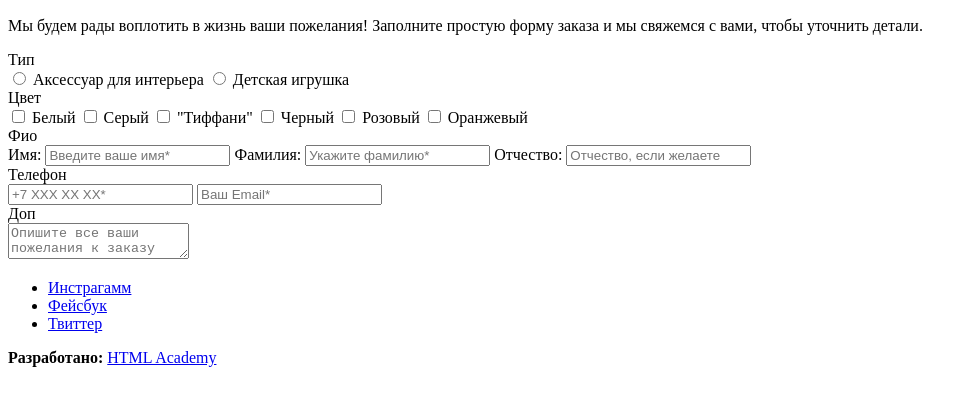
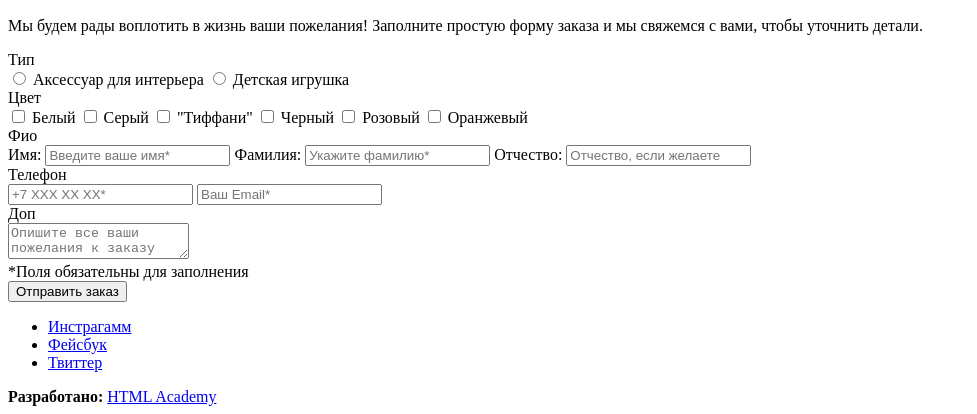
Before and after one commit to Sotnikov-Denis/99369-mishka, a website: page form.html in a window 1280 px wide. Shown: the part 402-816 px from the top of the page, without its empty margins (0-977 px from the left). Drawn offline with Linux system fonts and the light colour scheme.

Commit message:
Закрывает module2

```diff
--- a/form.html
+++ b/form.html
@@ -92,10 +92,12 @@
           <input class="feedback-form__input feedback-form__input--phone" required type="tel" name="tel" placeholder="+7 ХХХ ХХ ХХ*">
           <input class="feedback-form__input feedback-form__input--email" required type="email" name="email" placeholder="Ваш Email*">
         </div>
-         <div class="feedback-form__field">
+        <div class="feedback-form__field">
           <div class="feedback-form__field-header feedback-form__field-header--lighter">Доп</div>
           <textarea class="feedback-form__area" name="area" placeholder="Опишите все ваши пожелания к заказу"></textarea>
         </div>
+        <div class="feedback-form__required">*Поля обязательны для заполнения</div>
+        <button class="feedback-form__submit btn" type="submit">Отправить заказ</button>
       </form>
     </section>
   </main>
```
